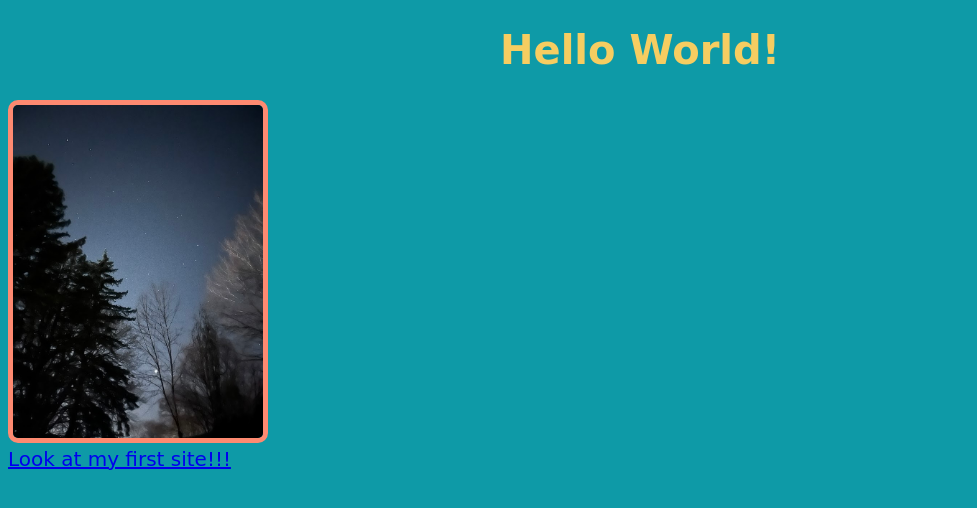
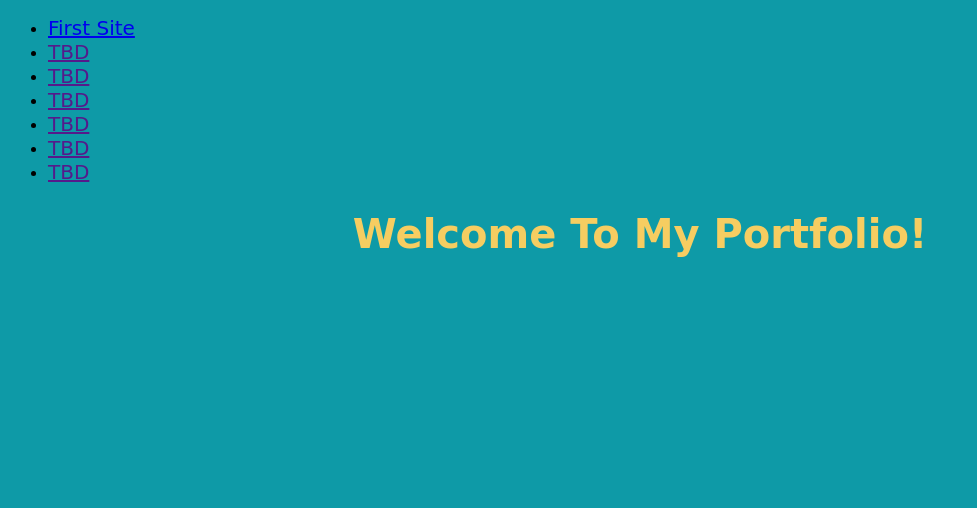
Before and after one commit to Ms-Heft-s-Classroom/first-website-kellyb11, a plain HTML site: page index.html in a window 1280 px wide. Shown: the whole page, without its empty margins (0-977 px from the left). Drawn offline with Linux system fonts and the light colour scheme.

Commit message:
Update index.html
Deleted photo and "hello world" plus added nav bar

```diff
--- a/index.html
+++ b/index.html
@@ -6,9 +6,17 @@
     </head>
     <title>Kelly Burke Portfolio</title>
     <body>
-        <h1>Hello World!</h1>
-        <img src="images/winter-stars.JPG">
-        <br>
-        <a href="first-site.html">Look at my first site!!!</a>
+        <ul>
+            <li><a href="first-site.html">First Site</a></li>
+            <li><a href="">TBD</a></li>
+            <li><a href="">TBD</a></li>
+            <li><a href="">TBD</a></li>
+            <li><a href="">TBD</a></li>
+            <li><a href="">TBD</a></li>
+            <li><a href="">TBD</a></li>
+        </ul>
+
+        <h1>Welcome To My Portfolio!</h1>
+
     </body>
 </html>
```
